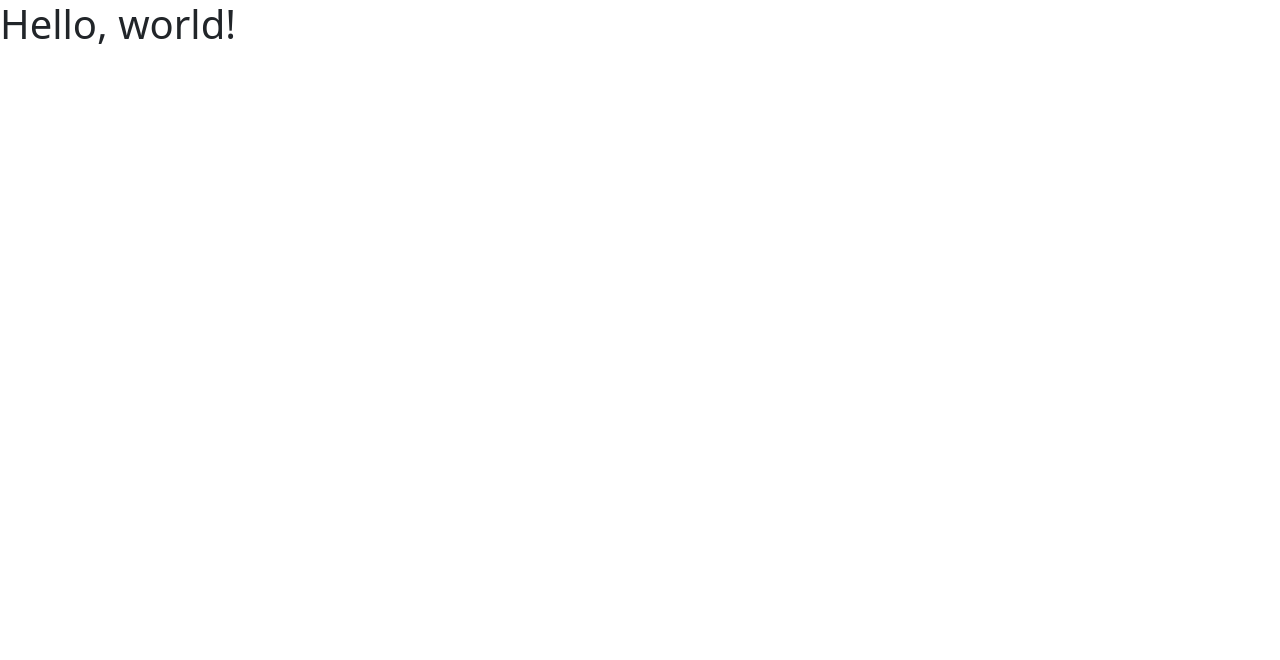
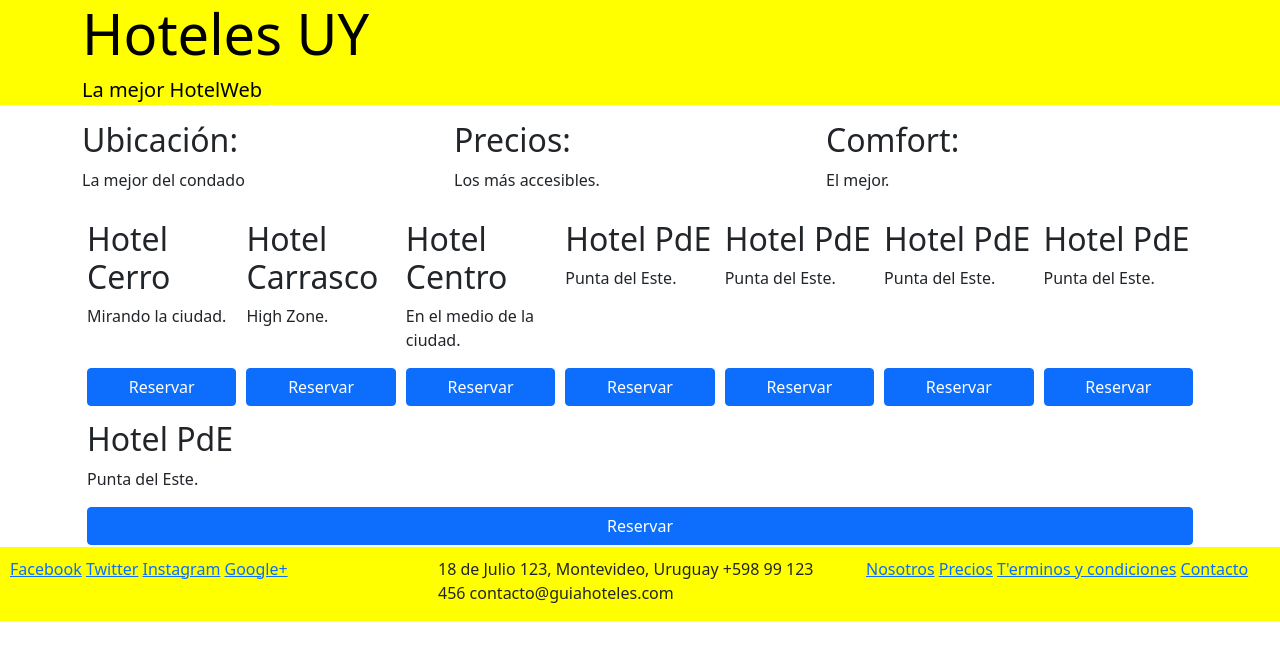
Before and after one commit to PabloRecarte/bootstrap-4, a website: page index.html in a window 1280 px wide. Drawn offline with nearby package versions, Linux system fonts and the light colour scheme.

Commit message:
agregamos contenido, footer y estilos con flex

```diff
--- /dev/null
+++ b/css/main.css
@@ -0,0 +1,21 @@
+.jumbotron {
+    background-color: yellow;
+    color: black;
+}
+
+footer {
+    padding: 10px 10px 0 10px;
+    background-color: yellow;
+    margin-bottom: 0px;
+}
+
+.card-hotel {
+    flex: 1 150px;
+    /* propiedad flew grow */
+    padding: 2px 5px 2px 5px;
+    margin-top: 10px;
+}
+
+.btn-reserva {
+    width: 100%;
+}
--- a/index.html
+++ b/index.html
@@ -7,16 +7,133 @@
 
     <!-- Bootstrap CSS -->
     <link href="node_modules/bootstrap/dist/css/bootstrap.min.css" rel="stylesheet">
-
+    <link rel="stylesheet" href="./css/main.css">
     <title>Hello, world!</title>
   </head>
   <body>
-    <h1>Hello, world!</h1>
+    <div class="jumbotron jumbotron-fluid">
+      <div class="container">
+        <h1 class="display-4">Hoteles UY</h1>
+        <p class="lead">La mejor HotelWeb</p>
+      </div>
+    </div>
 
-    <!-- Optional JavaScript; choose one of the two! -->
+    <div class="container">
+      <div class="d-flex flex-wrap">
+        <div class="col-sm-4">
+          <h2>Ubicación:</h2>
+          <p>La mejor del condado</p>
+        </div>
+        <div class="col-sm-4">
+          <h2>Precios:</h2>
+          <p>Los más accesibles.</p>
+        </div>
+        <div class="col-sm-4">
+          <h2>Comfort:</h2>
+          <p>El mejor.</p>
+        </div>
+      </div>
 
 
-    <!-- Option 2: Separate Popper and Bootstrap JS -->
+      <div class="d-flex flex-wrap">
+        <div class="card-hotel d-flex flex-column justify-content-between">
+          <div>
+            <h2>Hotel Cerro</h2>
+            <p>Mirando la ciudad.</p>
+          </div>
+          <div>
+            <button class="btn btn-primary btn-reserva">Reservar</button>
+          </div>
+        </div>
+        <div class="card-hotel d-flex flex-column justify-content-between">
+          <div>
+            <h2>Hotel Carrasco</h2>
+            <p>High Zone.</p>
+          </div>
+          <div>
+            <button class="btn btn-primary btn-reserva">Reservar</button>
+          </div>
+        </div>
+        <div class="card-hotel d-flex flex-column justify-content-between">
+          <div>
+            <h2>Hotel Centro</h2>
+            <p>En el medio de la ciudad.</p>
+          </div>
+          <div>
+            <button class="btn btn-primary btn-reserva">Reservar</button>
+          </div>
+        </div>
+        <div class="card-hotel d-flex flex-column justify-content-between">
+          <div>
+            <h2>Hotel PdE</h2>
+            <p>Punta del Este.</p>
+          </div>
+          <div>
+            <button class="btn btn-primary btn-reserva">Reservar</button>
+          </div>
+        </div>
+        <div class="card-hotel d-flex flex-column justify-content-between">
+          <div>
+            <h2>Hotel PdE</h2>
+            <p>Punta del Este.</p>
+          </div>
+          <div>
+            <button class="btn btn-primary btn-reserva">Reservar</button>
+          </div>
+        </div>
+        <div class="card-hotel d-flex flex-column justify-content-between">
+          <div>
+            <h2>Hotel PdE</h2>
+            <p>Punta del Este.</p>
+          </div>
+          <div>
+            <button class="btn btn-primary btn-reserva">Reservar</button>
+          </div>
+        </div>
+        <div class="card-hotel d-flex flex-column justify-content-between">
+          <div>
+            <h2>Hotel PdE</h2>
+            <p>Punta del Este.</p>
+          </div>
+          <div>
+            <button class="btn btn-primary btn-reserva">Reservar</button>
+          </div>
+        </div>
+        <div class="card-hotel d-flex flex-column justify-content-between">
+          <div>
+            <h2>Hotel PdE</h2>
+            <p>Punta del Este.</p>
+          </div>
+          <div>
+            <button class="btn btn-primary btn-reserva">Reservar</button>
+          </div>
+        </div>
+      </div>
+    </div>
+
+    <footer>
+      <div class="row">
+        <div class="col-sm-4">
+          <a href="http://www.facebook.com">Facebook</a>
+          <a href="http://www.twitter.com">Twitter</a>
+          <a href="http://www.instagram.com">Instagram</a>
+          <a href="http://www.google.com">Google+</a>
+        </div>
+        <div class="col-sm-4">
+          <address>
+            18 de Julio 123, Montevideo, Uruguay
+            +598 99 123 456
+            contacto@guiahoteles.com
+          </address>
+        </div>
+        <div class="col-sm-4">
+          <a href="http://www.facebook.com">Nosotros</a>
+          <a href="http://www.twitter.com">Precios</a>
+          <a href="http://www.instagram.com">T'erminos y condiciones</a>
+          <a href="http://www.google.com">Contacto</a>
+        </div>
+      </div>
+    </footer>
 
     <script src="node_modules/jquery/dist/jquery.min.js"></script>
     <script src="node_modules/popper.js/dist/popper.min.js" ></script>
```
